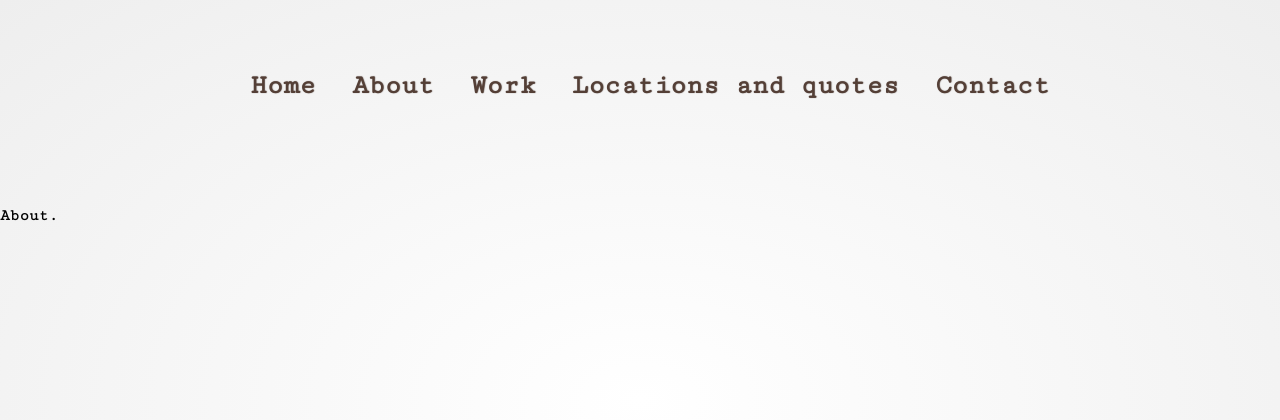
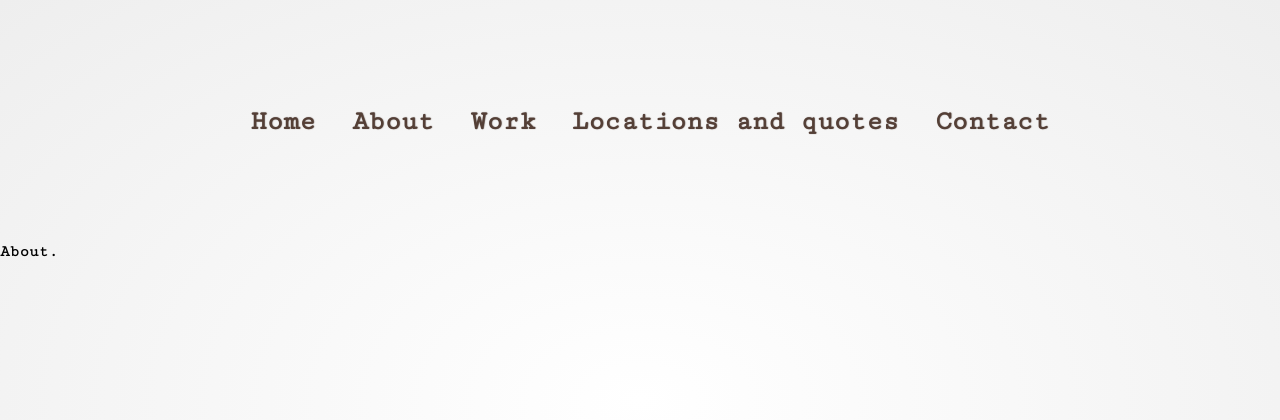
Before and after one commit to erronjason/swmiller-site, a PHP site: page /index.php?l=about in a window 1280 px wide. Shown: the top 420 px of the page. Run offline with PHP 8.4, Linux system fonts and the light colour scheme.

Commit message:
added padding

```diff
--- a/assets/styles/style.css
+++ b/assets/styles/style.css
@@ -38,7 +38,7 @@ h1 {
 .menu {
     text-shadow: 0.5px -0.5px 1px #756964;
     font-weight: bold;
-    padding-top: 44px;
+    padding-top: 80px;
     font-size: 27px;
     text-align: center;
 }
```
